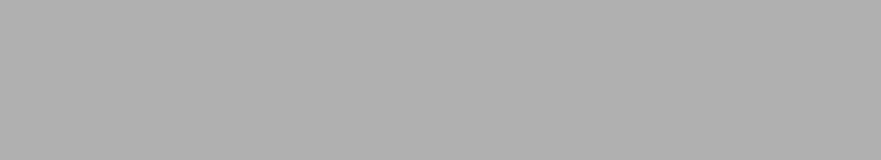
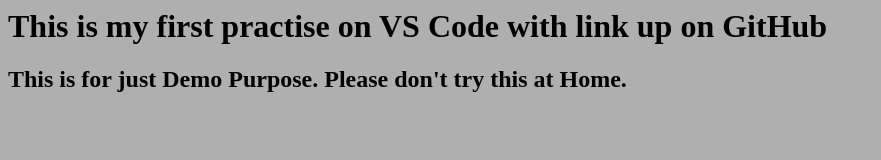
Before and after one commit to shekharpre/Git-and-GitHub-Tutorial, a plain HTML site: page index.html in a window 1280 px wide. Shown: the whole page, without its empty margins (0-881 px from the left). Drawn offline with Linux system fonts and the light colour scheme.

Commit message:
changing index

```diff
--- a/index.html
+++ b/index.html
@@ -1,7 +1,9 @@
 <html>
   <head>
-    <title>Shekhar Suman</title>
+    <title>Introduction...</title>
   </head>
   <body bgcolor="#afafaf">
+   <h1> This is my first practise on VS Code with link up on GitHub </h1>
+   <h2> This is for just Demo Purpose. Please don't try this at Home.</h2>
   </body>
 </html>
```
